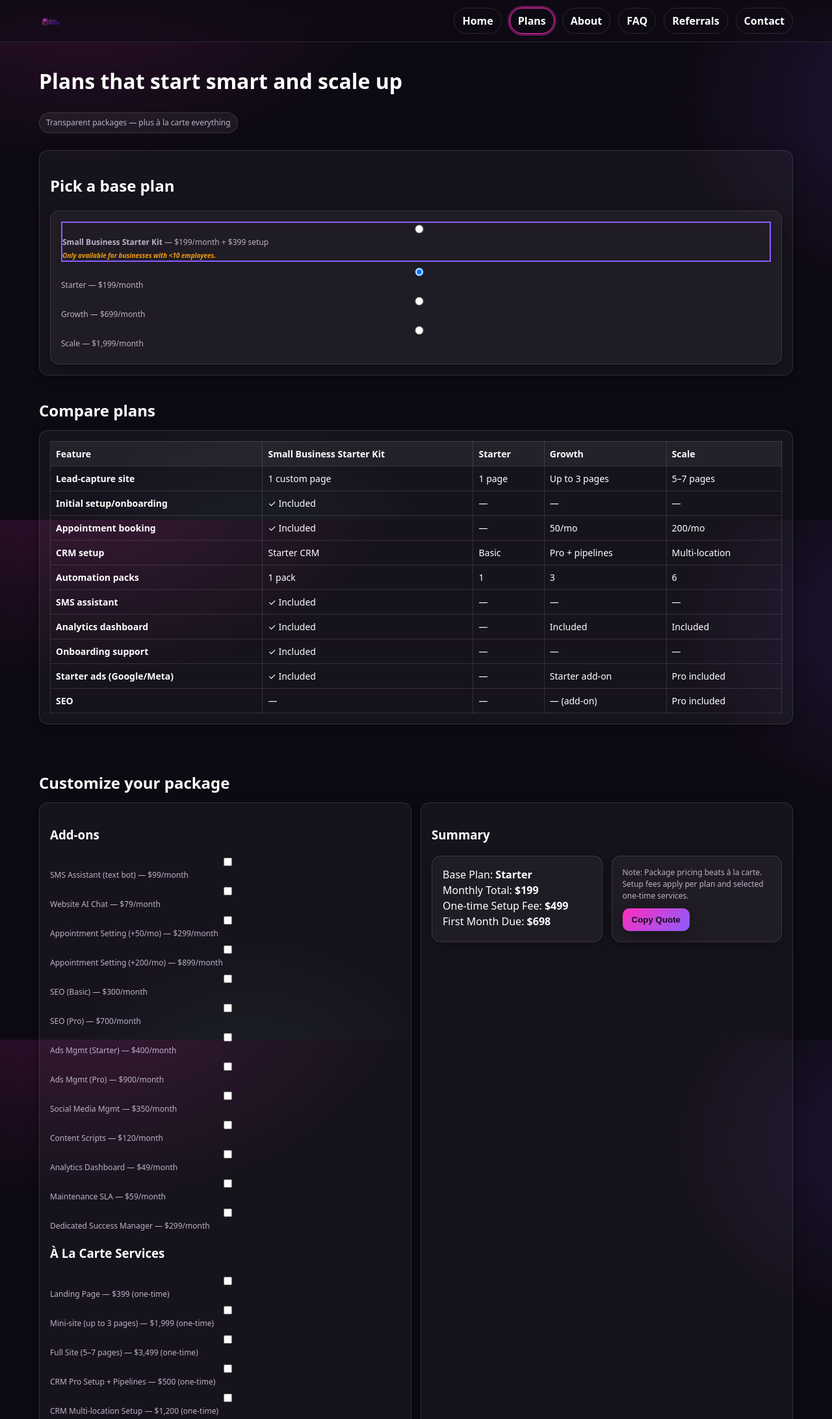
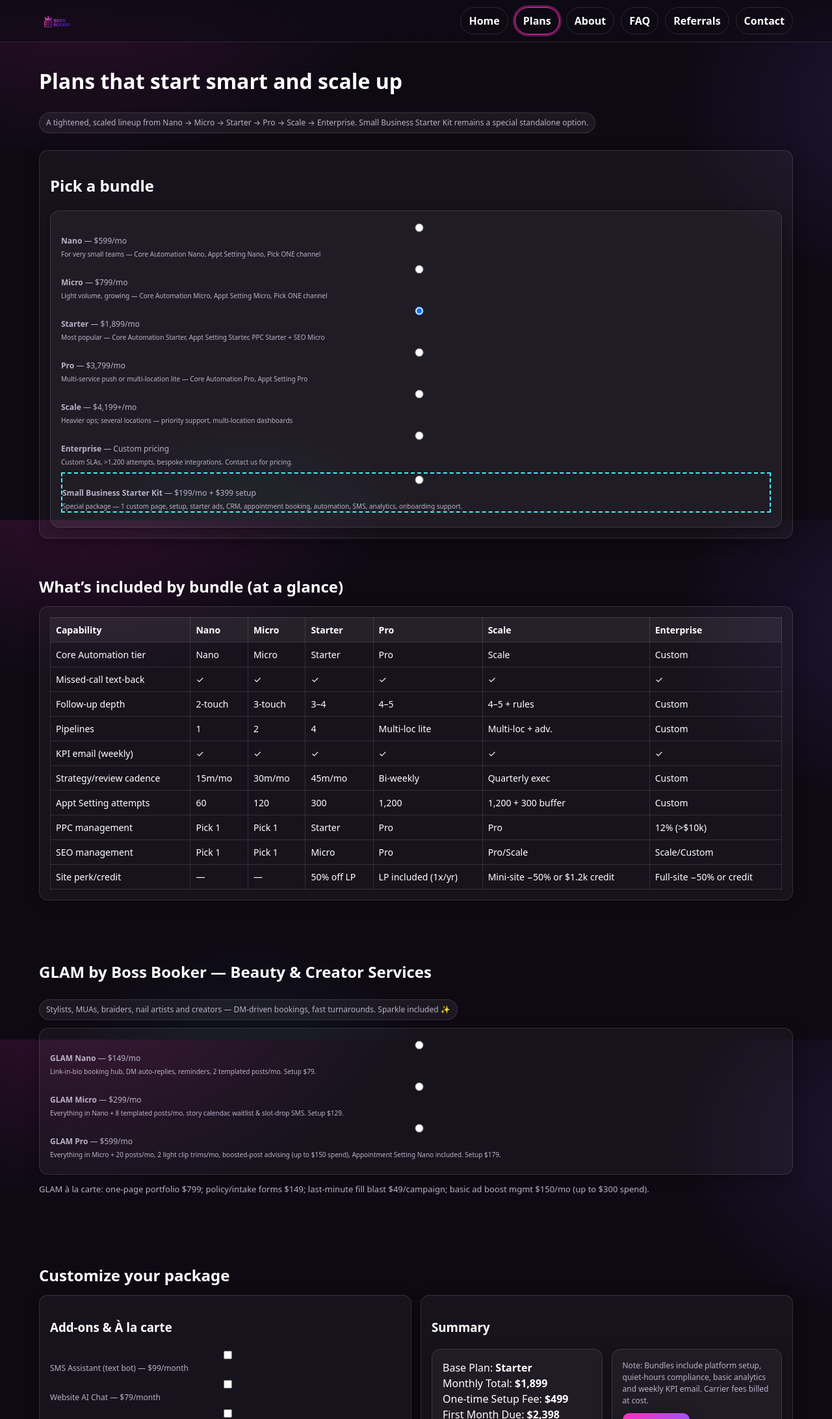
Before and after one commit to ataymia/bossbooker, a plain HTML site: page plans.html in a window 1280 px wide. Shown: the top 2184 px of the page at 65% size. Drawn offline with Linux system fonts and the light colour scheme.

Commit message:
Revise plans page structure and pricing details
Updated the plans page layout and content, including navigation and pricing details for various plans.

```diff
--- a/plans.html
+++ b/plans.html
@@ -6,143 +6,185 @@
     <title>Boss Booker — Plans</title>
     <link rel="stylesheet" href="/styles.css">
     <link rel="preconnect" href="https://fonts.gstatic.com" crossorigin>
-    <style>
-        /* tiny page-local helpers so we don't touch your global CSS */
-        .nav-brand {display:flex;align-items:center;gap:10px;font-weight:800;flex-shrink:0;}
-        .nav-brand img {height:32px;width:32px;border-radius:8px;display:block;}
-        .nav-container {display:flex;align-items:center;justify-content:space-between;gap:12px;min-height:64px;padding:8px 0;flex-wrap:wrap;}
-        .nav-links {display:flex;align-items:center;gap:12px;list-style:none;margin:0;padding:0;flex-wrap:wrap;justify-content:flex-end;}
-        .nav-links li {margin:0;}
-        .nav-links a, .nav-links button {white-space:nowrap;}
-
-        /* Mobile navigation adjustments */
-        @media (max-width: 768px) {
-            .nav-container {gap:8px;}
-            .nav-links {gap:8px;font-size:14px;}
-            .nav-links a {padding:6px 10px;font-size:14px;}
-            .nav-links button {padding:8px 10px;font-size:14px;}
-        }
-
-        @media (max-width: 480px) {
-            .nav-container {justify-content:center;}
-            .nav-links {width:100%;justify-content:center;gap:4px;flex-wrap:wrap;}
-            .nav-links a {padding:6px 8px;font-size:13px;}
-            .nav-links button {padding:6px 10px;font-size:13px;}
-        }
-    </style>
 </head>
 <body>
-    <!-- Navbar -->
-    <nav class="navbar" id="navbar">
-        <div class="container nav-container">
-            <a class="nav-brand" href="index.html" style="text-decoration:none;color:inherit;">
-                <img src="/boss-booker_logo_primary.png" alt="Boss Booker logo">
+    <header class="navbar">
+        <div class="container navbar-inner">
+            <a class="nav-brand" href="index.html" style="text-decoration:none;color:inherit;display:flex;align-items:center;font-weight:800;">
+                <img src="/boss-booker_logo_primary.png" alt="Boss Booker logo" style="height:48px;width:48px;border-radius:8px;display:block;">
             </a>
-            <ul class="nav-links">
-                <li><a href="index.html">Home</a></li>
-                <li><a class="active" href="plans.html">Plans</a></li>
-                <li><a href="about.html">About</a></li>
-                <li><a href="faq.html">FAQ</a></li>
-                <li><a href="referrals.html">Referrals</a></li>
-                <li><a href="contact.html">Contact</a></li>
-            </ul>
+            <nav class="nav-links">
+                <a href="index.html">Home</a>
+                <a class="active" href="plans.html">Plans</a>
+                <a href="about.html">About</a>
+                <a href="faq.html">FAQ</a>
+                <a href="referrals.html">Referrals</a>
+                <a href="contact.html">Contact</a>
+            </nav>
         </div>
-    </nav>
+    </header>
 
     <main class="container section">
         <h1 class="section-title">Plans that start smart and scale up</h1>
-        <p class="pill">Transparent packages &mdash; plus à la carte everything</p>
+        <p class="pill">A tightened, scaled lineup from Nano → Micro → Starter → Pro → Scale → Enterprise. Small Business Starter Kit remains a special standalone option.</p>
 
+        <!-- Base plans selection -->
         <div class="card" style="margin-top:14px">
-            <h2>Pick a base plan</h2>
+            <h2>Pick a bundle</h2>
             <div class="feature-card">
                 <div class="radio-group">
-                    <!-- Small Business Starter Kit (no checkbox, just warning) -->
-                    <label class="radio-option" id="smallBusinessOption" style="border: 2px solid var(--secondary-color); box-shadow: 0 2px 8px rgba(0,0,0,0.06);">
+
+                    <label class="radio-option" title="Nano">
+                        <input type="radio" name="basePlan" value="nano" data-price="599" data-setup="0" onchange="updatePrice()">
+                        <span>
+                            <strong>Nano</strong> — $599/mo
+                            <small style="display:block; color:var(--text-secondary); margin-top:4px;">For very small teams — Core Automation Nano, Appt Setting Nano, Pick ONE channel</small>
+                        </span>
+                    </label>
+
+                    <label class="radio-option" title="Micro">
+                        <input type="radio" name="basePlan" value="micro" data-price="799" data-setup="299" onchange="updatePrice()">
+                        <span>
+                            <strong>Micro</strong> — $799/mo
+                            <small style="display:block; color:var(--text-secondary); margin-top:4px;">Light volume, growing — Core Automation Micro, Appt Setting Micro, Pick ONE channel</small>
+                        </span>
+                    </label>
+
+                    <label class="radio-option" title="Starter">
+                        <input type="radio" name="basePlan" value="starter" data-price="1899" data-setup="0" onchange="updatePrice()" checked>
+                        <span>
+                            <strong>Starter</strong> — $1,899/mo
+                            <small style="display:block; color:var(--text-secondary); margin-top:4px;">Most popular — Core Automation Starter, Appt Setting Starter, PPC Starter + SEO Micro</small>
+                        </span>
+                    </label>
+
+                    <label class="radio-option" title="Pro">
+                        <input type="radio" name="basePlan" value="pro" data-price="3799" data-setup="0" onchange="updatePrice()">
+                        <span>
+                            <strong>Pro</strong> — $3,799/mo
+                            <small style="display:block; color:var(--text-secondary); margin-top:4px;">Multi-service push or multi-location lite — Core Automation Pro, Appt Setting Pro</small>
+                        </span>
+                    </label>
+
+                    <label class="radio-option" title="Scale">
+                        <input type="radio" name="basePlan" value="scale" data-price="4199" data-setup="1200" onchange="updatePrice()">
+                        <span>
+                            <strong>Scale</strong> — $4,199+/mo
+                            <small style="display:block; color:var(--text-secondary); margin-top:4px;">Heavier ops; several locations — priority support, multi-location dashboards</small>
+                        </span>
+                    </label>
+
+                    <label class="radio-option" title="Enterprise">
+                        <input type="radio" name="basePlan" value="enterprise" data-price="0" data-setup="0" data-custom="true" onchange="updatePrice()">
+                        <span>
+                            <strong>Enterprise</strong> — Custom pricing
+                            <small style="display:block; color:var(--text-secondary); margin-top:4px;">Custom SLAs, >1,200 attempts, bespoke integrations. Contact us for pricing.</small>
+                        </span>
+                    </label>
+
+                    <!-- Keep Small Business Starter Kit as-is and present it clearly -->
+                    <label class="radio-option" id="smallBusinessOption" style="border:2px dashed var(--accent-color); margin-top:8px;">
                         <input type="radio" name="basePlan" value="smallbusiness" data-price="199" data-setup="399" onchange="updatePrice()">
                         <span>
-                            <strong>Small Business Starter Kit</strong> — $199/month + $399 setup
-                            <small style="display:block; color:var(--text-secondary); margin-top:4px;">
-                                <span style="color:var(--warning-color); font-weight:bold;"><i>Only available for businesses with &lt;10 employees.</i></span>
-                            </small>
+                            <strong>Small Business Starter Kit</strong> — $199/mo + $399 setup
+                            <small style="display:block; color:var(--text-secondary); margin-top:4px;">Special package — 1 custom page, setup, starter ads, CRM, appointment booking, automation, SMS, analytics, onboarding support.</small>
                         </span>
                     </label>
-                    <label class="radio-option">
-                        <input type="radio" name="basePlan" value="starter" data-price="199" checked onchange="updatePrice()">
-                        <span>Starter — $199/month</span>
-                    </label>
-                    <label class="radio-option">
-                        <input type="radio" name="basePlan" value="growth" data-price="699" onchange="updatePrice()">
-                        <span>Growth — $699/month</span>
-                    </label>
-                    <label class="radio-option">
-                        <input type="radio" name="basePlan" value="scale" data-price="1999" onchange="updatePrice()">
-                        <span>Scale — $1,999/month</span>
-                    </label>
+
                 </div>
             </div>
         </div>
 
-        <section class="section">
-            <h2 class="section-title">Compare plans</h2>
+        <!-- Compare table -->
+        <section class="section" style="margin-top:20px;">
+            <h2 class="section-title">What’s included by bundle (at a glance)</h2>
             <div class="card">
-                <table class="compare">
+                <div style="overflow:auto;">
+                <table class="compare" style="min-width:900px;">
                     <thead>
                         <tr>
-                            <th>Feature</th>
-                            <th>Small Business Starter Kit</th>
+                            <th>Capability</th>
+                            <th>Nano</th>
+                            <th>Micro</th>
                             <th>Starter</th>
-                            <th>Growth</th>
+                            <th>Pro</th>
                             <th>Scale</th>
+                            <th>Enterprise</th>
                         </tr>
                     </thead>
                     <tbody>
-                        <tr><td><strong>Lead-capture site</strong></td><td>1 custom page</td><td>1 page</td><td>Up to 3 pages</td><td>5–7 pages</td></tr>
-                        <tr><td><strong>Initial setup/onboarding</strong></td><td>✓ Included</td><td>—</td><td>—</td><td>—</td></tr>
-                        <tr><td><strong>Appointment booking</strong></td><td>✓ Included</td><td>—</td><td>50/mo</td><td>200/mo</td></tr>
-                        <tr><td><strong>CRM setup</strong></td><td>Starter CRM</td><td>Basic</td><td>Pro + pipelines</td><td>Multi-location</td></tr>
-                        <tr><td><strong>Automation packs</strong></td><td>1 pack</td><td>1</td><td>3</td><td>6</td></tr>
-                        <tr><td><strong>SMS assistant</strong></td><td>✓ Included</td><td>—</td><td>—</td><td>—</td></tr>
-                        <tr><td><strong>Analytics dashboard</strong></td><td>✓ Included</td><td>—</td><td>Included</td><td>Included</td></tr>
-                        <tr><td><strong>Onboarding support</strong></td><td>✓ Included</td><td>—</td><td>—</td><td>—</td></tr>
-                        <tr><td><strong>Starter ads (Google/Meta)</strong></td><td>✓ Included</td><td>—</td><td>Starter add-on</td><td>Pro included</td></tr>
-                        <tr><td><strong>SEO</strong></td><td>—</td><td>—</td><td>— (add-on)</td><td>Pro included</td></tr>
+                        <tr><td>Core Automation tier</td><td>Nano</td><td>Micro</td><td>Starter</td><td>Pro</td><td>Scale</td><td>Custom</td></tr>
+                        <tr><td>Missed-call text-back</td><td>✓</td><td>✓</td><td>✓</td><td>✓</td><td>✓</td><td>✓</td></tr>
+                        <tr><td>Follow-up depth</td><td>2-touch</td><td>3-touch</td><td>3–4</td><td>4–5</td><td>4–5 + rules</td><td>Custom</td></tr>
+                        <tr><td>Pipelines</td><td>1</td><td>2</td><td>4</td><td>Multi-loc lite</td><td>Multi-loc + adv.</td><td>Custom</td></tr>
+                        <tr><td>KPI email (weekly)</td><td>✓</td><td>✓</td><td>✓</td><td>✓</td><td>✓</td><td>✓</td></tr>
+                        <tr><td>Strategy/review cadence</td><td>15m/mo</td><td>30m/mo</td><td>45m/mo</td><td>Bi-weekly</td><td>Quarterly exec</td><td>Custom</td></tr>
+                        <tr><td>Appt Setting attempts</td><td>60</td><td>120</td><td>300</td><td>1,200</td><td>1,200 + 300 buffer</td><td>Custom</td></tr>
+                        <tr><td>PPC management</td><td>Pick 1</td><td>Pick 1</td><td>Starter</td><td>Pro</td><td>Pro</td><td>12% (>$10k)</td></tr>
+                        <tr><td>SEO management</td><td>Pick 1</td><td>Pick 1</td><td>Micro</td><td>Pro</td><td>Pro/Scale</td><td>Scale/Custom</td></tr>
+                        <tr><td>Site perk/credit</td><td>—</td><td>—</td><td>50% off LP</td><td>LP included (1x/yr)</td><td>Mini-site −50% or $1.2k credit</td><td>Full-site −50% or credit</td></tr>
                     </tbody>
                 </table>
+                </div>
             </div>
         </section>
 
-        <section class="section">
+        <!-- GLAM track added as selectable bundle options (GLAM Nano/Micro/Pro) -->
+        <section class="section" style="margin-top:20px;">
+            <h2 class="section-title">GLAM by Boss Booker — Beauty & Creator Services</h2>
+            <p class="pill" style="margin-bottom:12px;">Stylists, MUAs, braiders, nail artists and creators — DM-driven bookings, fast turnarounds. Sparkle included ✨</p>
+
+            <div class="card">
+                <div class="radio-group">
+                    <label class="radio-option" title="GLAM Nano">
+                        <input type="radio" name="basePlan" value="glam_nano" data-price="149" data-setup="79" onchange="updatePrice()">
+                        <span>
+                            <strong>GLAM Nano</strong> — $149/mo
+                            <small style="display:block; color:var(--text-secondary); margin-top:4px;">Link-in-bio booking hub, DM auto-replies, reminders, 2 templated posts/mo. Setup $79.</small>
+                        </span>
+                    </label>
+
+                    <label class="radio-option" title="GLAM Micro">
+                        <input type="radio" name="basePlan" value="glam_micro" data-price="299" data-setup="129" onchange="updatePrice()">
+                        <span>
+                            <strong>GLAM Micro</strong> — $299/mo
+                            <small style="display:block; color:var(--text-secondary); margin-top:4px;">Everything in Nano + 8 templated posts/mo, story calendar, waitlist & slot-drop SMS. Setup $129.</small>
+                        </span>
+                    </label>
+
+                    <label class="radio-option" title="GLAM Pro">
+                        <input type="radio" name="basePlan" value="glam_pro" data-price="599" data-setup="179" onchange="updatePrice()">
+                        <span>
+                            <strong>GLAM Pro</strong> — $599/mo
+                            <small style="display:block; color:var(--text-secondary); margin-top:4px;">Everything in Micro + 20 posts/mo, 2 light clip trims/mo, boosted-post advising (up to $150 spend), Appointment Setting Nano included. Setup $179.</small>
+                        </span>
+                    </label>
+                </div>
+            </div>
+
+            <div style="margin-top:12px;">
+                <p style="font-size:13px; color:var(--text-secondary)">GLAM à la carte: one-page portfolio $799; policy/intake forms $149; last-minute fill blast $49/campaign; basic ad boost mgmt $150/mo (up to $300 spend).</p>
+            </div>
+        </section>
+
+        <!-- Customize + summary (kept near add-ons) -->
+        <section class="section" style="margin-top:20px;">
             <h2 class="section-title">Customize your package</h2>
 
             <div class="grid-2">
                 <div class="card">
-                    <h3>Add-ons</h3>
+                    <h3>Add-ons & À la carte</h3>
                     <div class="checkbox-group">
-                        <!-- Existing add-ons as normal -->
                         <label class="checkbox-option"><input type="checkbox" value="sms_assistant" data-price="99" onchange="updatePrice()"><span>SMS Assistant (text bot) — $99/month</span></label>
                         <label class="checkbox-option"><input type="checkbox" value="ai_chat" data-price="79" onchange="updatePrice()"><span>Website AI Chat — $79/month</span></label>
                         <label class="checkbox-option"><input type="checkbox" value="appt50" data-price="299" onchange="updatePrice()"><span>Appointment Setting (+50/mo) — $299/month</span></label>
                         <label class="checkbox-option"><input type="checkbox" value="appt200" data-price="899" onchange="updatePrice()"><span>Appointment Setting (+200/mo) — $899/month</span></label>
-                        <label class="checkbox-option"><input type="checkbox" value="seo_basic" data-price="300" onchange="updatePrice()"><span>SEO (Basic) — $300/month</span></label>
-                        <label class="checkbox-option"><input type="checkbox" value="seo_pro" data-price="700" onchange="updatePrice()"><span>SEO (Pro) — $700/month</span></label>
-                        <label class="checkbox-option"><input type="checkbox" value="ppc_mgmt" data-price="400" onchange="updatePrice()"><span>Ads Mgmt (Starter) — $400/month</span></label>
-                        <label class="checkbox-option"><input type="checkbox" value="ppc_pro" data-price="900" onchange="updatePrice()"><span>Ads Mgmt (Pro) — $900/month</span></label>
-                        <label class="checkbox-option"><input type="checkbox" value="social" data-price="350" onchange="updatePrice()"><span>Social Media Mgmt — $350/month</span></label>
-                        <label class="checkbox-option"><input type="checkbox" value="scripts" data-price="120" onchange="updatePrice()"><span>Content Scripts — $120/month</span></label>
+                        <label class="checkbox-option"><input type="checkbox" value="seo_basic" data-price="300" onchange="updatePrice()"><span>Local SEO — $300+ (tiered)</span></label>
+                        <label class="checkbox-option"><input type="checkbox" value="ppc_mgmt" data-price="600" onchange="updatePrice()"><span>PPC Management — starting at $300–$900 depending on tier</span></label>
                         <label class="checkbox-option"><input type="checkbox" value="analytics" data-price="49" onchange="updatePrice()"><span>Analytics Dashboard — $49/month</span></label>
-                        <label class="checkbox-option"><input type="checkbox" value="sla" data-price="59" onchange="updatePrice()"><span>Maintenance SLA — $59/month</span></label>
-                        <label class="checkbox-option"><input type="checkbox" value="csm" data-price="299" onchange="updatePrice()"><span>Dedicated Success Manager — $299/month</span></label>
-                    </div>
-
-                    <h3>À La Carte Services</h3>
-                    <div class="checkbox-group">
-                        <label class="checkbox-option"><input type="checkbox" value="landing" data-price="399" data-onetime="true" onchange="updatePrice()"><span>Landing Page — $399 (one-time)</span></label>
-                        <label class="checkbox-option"><input type="checkbox" value="mini_site" data-price="1999" data-onetime="true" onchange="updatePrice()"><span>Mini-site (up to 3 pages) — $1,999 (one-time)</span></label>
-                        <label class="checkbox-option"><input type="checkbox" value="full_site" data-price="3499" data-onetime="true" onchange="updatePrice()"><span>Full Site (5–7 pages) — $3,499 (one-time)</span></label>
-                        <label class="checkbox-option"><input type="checkbox" value="crm_pro" data-price="500" data-onetime="true" onchange="updatePrice()"><span>CRM Pro Setup + Pipelines — $500 (one-time)</span></label>
-                        <label class="checkbox-option"><input type="checkbox" value="crm_multi" data-price="1200" data-onetime="true" onchange="updatePrice()"><span>CRM Multi-location Setup — $1,200 (one-time)</span></label>
-                        <label class="checkbox-option"><input type="checkbox" value="referral" data-price="199" data-onetime="true" onchange="updatePrice()"><span>Referral Program Setup — $199 (one-time)</span></label>
+                        <label class="checkbox-option"><input type="checkbox" value="landing" data-price="1200" data-onetime="true" onchange="updatePrice()"><span>Landing Page — $1,200 (one-time)</span></label>
+                        <label class="checkbox-option"><input type="checkbox" value="mini_site" data-price="2800" data-onetime="true" onchange="updatePrice()"><span>Mini-site (3–5p) — $2,800 (one-time)</span></label>
+                        <label class="checkbox-option"><input type="checkbox" value="full_site" data-price="4800" data-onetime="true" onchange="updatePrice()"><span>Full site (6–10p) — $4,800 (one-time)</span></label>
                     </div>
                 </div>
 
@@ -151,18 +193,46 @@
                     <div class="grid-2">
                         <div class="card">
                             <div class="line"><span>Base Plan:</span> <strong id="basePlanName">Starter</strong></div>
-                            <div class="line"><span>Monthly Total:</span> <strong class="price-value" id="monthlyTotal">$199</strong></div>
-                            <div class="line"><span>One-time Setup Fee:</span> <strong class="price-value" id="onetimeTotal">$0</strong></div>
-                            <div class="line"><span>First Month Due:</span> <strong class="price-value" id="firstMonthTotal">$199</strong></div>
+                            <div class="line"><span>Monthly Total:</span> <strong class="price-value" id="monthlyTotal">$1,899</strong></div>
+                            <div class="line" id="onetimeRow"><span>One-time Setup Fee:</span> <strong class="price-value" id="onetimeTotal">$0</strong></div>
+                            <div class="line"><span>First Month Due:</span> <strong class="price-value" id="firstMonthTotal">$1,899</strong></div>
                         </div>
                         <div class="card">
-                            <p style="color:var(--text-secondary); font-size:12px; margin:0">Note: Package pricing beats à la carte. Setup fees apply per plan and selected one-time services.</p>
+                            <p style="color:var(--text-secondary); font-size:12px; margin:0">Note: Bundles include platform setup, quiet-hours compliance, basic analytics and weekly KPI email. Carrier fees billed at cost.</p>
                             <button class="btn-primary" style="margin-top:10px" onclick="copyQuote()">Copy Quote</button>
                         </div>
                     </div>
                 </aside>
             </div>
         </section>
+
+        <!-- Bottom totals bar (visible to any plan selection, including GLAM) -->
+        <section id="bottomTotal" style="margin-top:26px;">
+            <div class="card" style="display:flex; justify-content:space-between; align-items:center; gap:12px; flex-wrap:wrap;">
+                <div>
+                    <div style="font-size:14px; color:var(--text-secondary)">Selected</div>
+                    <div style="font-weight:700" id="bottomPlanName">Starter</div>
+                    <div style="color:var(--text-secondary); font-size:13px" id="bottomIncluded">Included: Core features + optional add-ons</div>
+                </div>
+
+                <div style="display:flex; gap:18px; align-items:center; flex-wrap:wrap;">
+                    <div style="text-align:right;">
+                        <div style="font-size:12px; color:var(--text-secondary)">Monthly</div>
+                        <div id="bottomMonthly" style="font-weight:700">$1,899</div>
+                    </div>
+                    <div style="text-align:right;">
+                        <div style="font-size:12px; color:var(--text-secondary)">One-time</div>
+                        <div id="bottomOnetime" style="font-weight:700">$0</div>
+                    </div>
+                    <div style="text-align:right;">
+                        <div style="font-size:12px; color:var(--text-secondary)">First month</div>
+                        <div id="bottomFirst" style="font-weight:700">$1,899</div>
+                    </div>
+                    <button class="btn-primary" onclick="copyQuote()" style="margin-left:6px">Copy Quote</button>
+                </div>
+            </div>
+        </section>
+
     </main>
 
     <footer class="footer">
```
